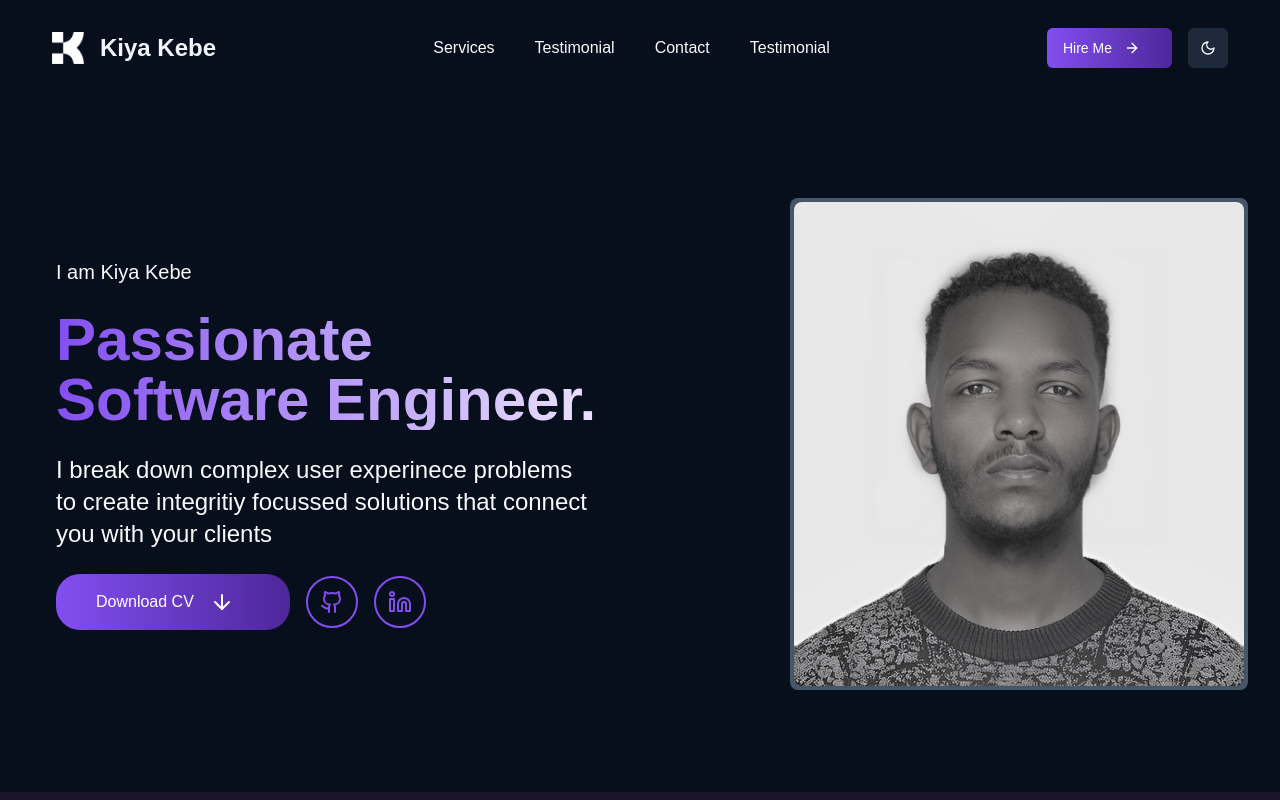
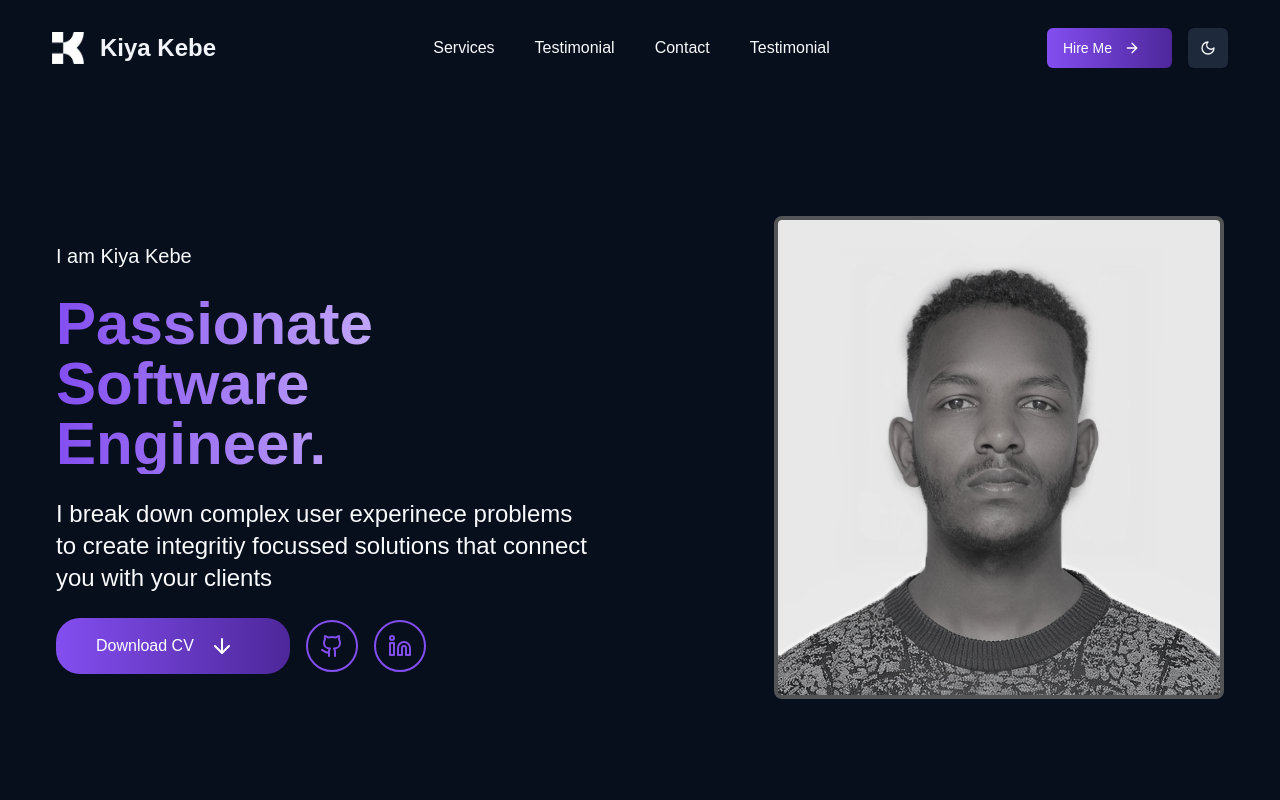
Before and after one commit to kiyakebe/portfolio-v2, a Next.js app: page / in a window 1280 px wide. Shown: the top 800 px of the page. Built offline with nearby package versions, Linux system fonts and the light colour scheme.

Commit message:
style: fix

```diff
--- a/src/components/home-page-components/Contact.tsx
+++ b/src/components/home-page-components/Contact.tsx
@@ -89,7 +89,7 @@ export default function Contact() {
   return (
     <section
       id="contact"
-      className="lg:container mx-auto  px-4 sm:px-6 lg:px-8 md:py-24 md:lg:py-24 lg:max-w-[1440px]"
+      className="lg:container mx-auto mt-8 px-4 sm:px-6 lg:px-8 md:py-24 md:lg:py-24 lg:max-w-[1440px]"
     >
       <div className="grid lg:grid-cols-2 gap-12 p-6">
         <div className="bg-slate-50 dark:bg-[#1a1528] border p-8 rounded-lg">
--- a/src/components/home-page-components/Hero.tsx
+++ b/src/components/home-page-components/Hero.tsx
@@ -4,7 +4,7 @@ import Link from "next/link";
 
 export default function Hero() {
   return (
-    <section className="min-h-[87vh] flex items-center overflow-x-hidden relative">
+    <section className="min-h-[87vh] flex items-center  relative">
       {/* <Image
         src="/hero.png"
         alt="hero bg"
@@ -12,7 +12,7 @@ export default function Hero() {
         height={900}
         className="rounded-lg hidden md:block -right-24 -top-64 absolute -z-10"
       /> */}
-      <div className="lg:container mx-auto  px-4 sm:px-6 lg:px-8 md:py-24 md:lg:py-24 lg:max-w-[1440px]">
+      <div className="mx-auto  px-4 sm:px-6 lg:px-8 md:py-24 md:lg:py-24 lg:max-w-[1440px]">
         <div className="flex flex-col  gap-x-10 md:flex-row">
           <div className=" md:w-1/2 p-6 grid place-items-center">
             <div className="flex flex-col justify-center space-y-6">
@@ -24,7 +24,7 @@ export default function Hero() {
                 I break down complex user experinece problems to create
                 integritiy focussed solutions that connect you with your clients
               </p>
-              <div className="flex items-center gap-4">
+              <div className="flex flex-wrap items-center gap-4">
                 <Link
                   href="https://drive.google.com/file/d/1r44vR0SklI08MoMLA-jYdwl1_MbOcQKM/view?usp=sharing"
                   download="https://drive.google.com/file/d/1r44vR0SklI08MoMLA-jYdwl1_MbOcQKM/view?usp=sharing"
@@ -51,14 +51,14 @@ export default function Hero() {
               </div>
             </div>
           </div>
-          <div className="md:w-1/2 flex justify-end">
-            <div className="bg-slate-600 rounded-lg 600 p-1">
+          <div className="md:w-1/2 flex justify-center md:justify-end p-6">
+            <div className="rounded-lg">
               <Image
                 src="/kiya-kebe.webp?height=400&width=400"
                 alt="Expert Blog"
                 width={450}
                 height={400}
-                className="rounded-lg grayscale-[90%]"
+                className="rounded-lg grayscale-[90%] border-4 border-slate-600"
               />
             </div>
           </div>
--- a/src/components/home-page-components/Portfolio.tsx
+++ b/src/components/home-page-components/Portfolio.tsx
@@ -57,7 +57,7 @@ export default function Portfolio() {
 
   return (
     <section className="lg:container mx-auto  px-4 sm:px-6 lg:px-8 md:py-24 md:lg:py-24 lg:max-w-[1440px]">
-      <div className="mx-auto">
+      <div className="mx-auto p-6">
         <div className="text-center mb-12">
           <h2 className="text-4xl md:text-5xl font-bold mb-4 bg-gradient-to-r from-[#834EF0] to-[#4d279a] dark:to-[#ECE3FE]  text-transparent bg-clip-text">
             Portfolio Projects
--- a/src/components/home-page-components/Testimonial.tsx
+++ b/src/components/home-page-components/Testimonial.tsx
@@ -49,21 +49,24 @@ const Testimonial = () => {
       id="testimonial"
       className="lg:container mx-auto  px-4 sm:px-6 lg:px-8 md:py-24 md:lg:py-24 lg:max-w-[1440px]"
     >
-      <div className="flex justify-center my-6">
+      <div className="flex justify-center my-6 p-6">
         <h2 className="text-4xl md:text-5xl font-bold mb-4 bg-gradient-to-r from-[#834EF0] to-[#4d279a] dark:to-[#ECE3FE]  text-transparent bg-clip-text">
           Testimonial
         </h2>
       </div>
 
-      <Carousel opts={{ loop: true }}>
+      <Carousel opts={{ loop: true }} className="p-6">
         <CarouselContent className="-ml-2 md:-ml-4">
           {testimonials.map((item, index) => (
             <TestimonialCard key={index} {...item} />
           ))}
         </CarouselContent>
-        <div className="relative top-8 md:static">
-          <CarouselPrevious className="right-24 left-auto md:right-auto md:-left-12" />
-          <CarouselNext className="right-10 md:-right-12" />
+        {/* <div className="relative top-8 md:static"> */}
+        <div className="relative top-10">
+          {/* <CarouselPrevious className="right-24 left-auto md:right-auto md:-left-12" /> */}
+          <CarouselPrevious className="right-24 left-auto" />
+          {/* <CarouselNext className="right-10 md:-right-12" /> */}
+          <CarouselNext className="right-10" />
         </div>
       </Carousel>
     </div>
--- a/src/components/layout/Footer.tsx
+++ b/src/components/layout/Footer.tsx
@@ -8,7 +8,7 @@ export default function Footer() {
 
   return (
     <footer className="lg:container mx-auto  px-4 sm:px-6 lg:px-8 py-24 md:lg:py-24 lg:max-w-[1440px] border-t-2">
-      <div className="max-w-6xl mx-auto">
+      <div className="p-6">
         <div className="flex flex-col items-center space-y-8">
           <Link href="/" className="block">
             <Image
--- a/src/constants/testimonial_data.ts
+++ b/src/constants/testimonial_data.ts
@@ -22,4 +22,11 @@ export const testimonials: TestimonialType[] = [
     image: "https://randomuser.me/api/portraits",
     position: "Software Engineer",
   },
+  {
+    name: "Tolosa Mitiku",
+    content:
+      "I had an amazing time working with Kiya, and I am genuinely impressed by his expertise and professionalism. Throughout the entire process, he delivered outstanding work, carefully managing every detail. I highly recommend working with him.",
+    image: "https://randomuser.me/api/portraits",
+    position: "Head of Education, A2sv",
+  },
 ];
```
